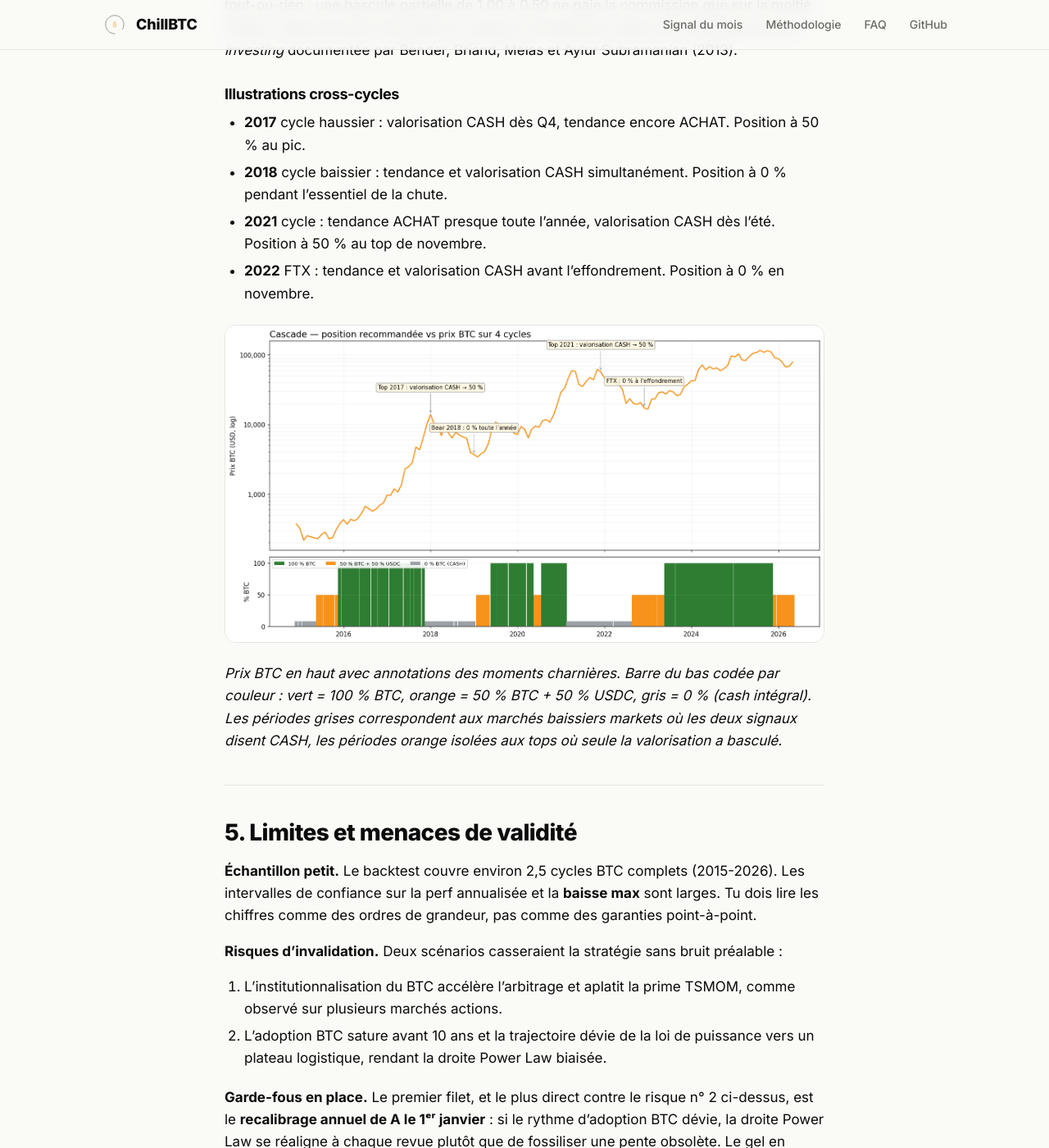
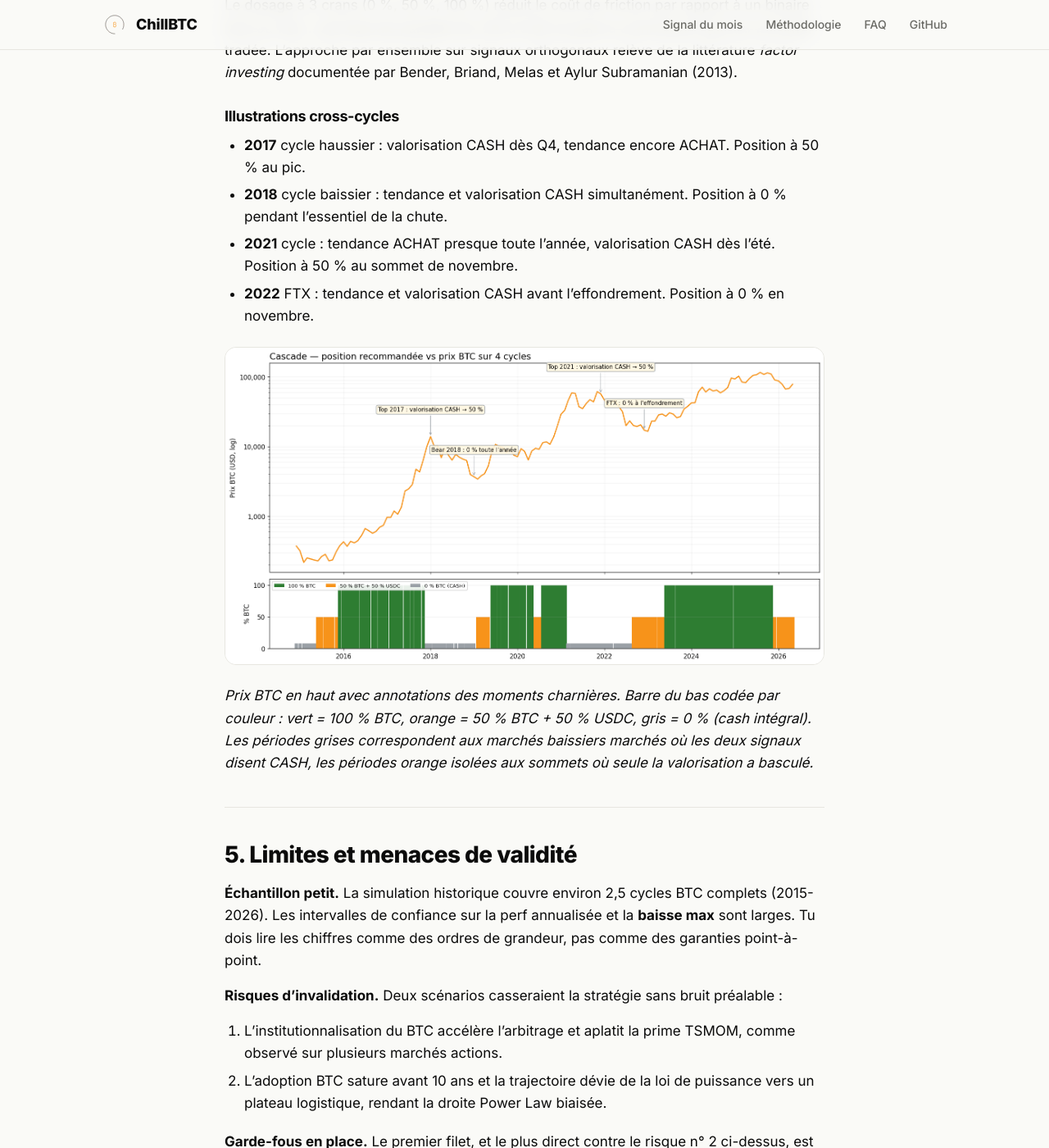
Before and after one commit to investchill/chillbtc, a Jekyll site: the page built from docs/methodologie.md, in a window 1280 px wide and 1400 px high, scrolled down 4245 px. Shown: the whole window at 82% size. Built offline with Jekyll 4.4.1, drawn with Linux system fonts in a browser that asks for light colours; some of the changed text lies outside the part shown.

Commit message:
docs(vocab): replace remaining anglicisms (backtest, warm-up, live, top, bottom, fair, markets, breakouts)
Final FR pass on user-visible content. Closes the 100 %-French audit
requested by the user. All internal code identifiers (Python names,
module imports like `chillbtc.backtest`, variable names like `fair`,
`close`) are kept as-is — they are not user-facing.

Replacements applied:

- **backtest** → **simulation historique** (or **simulation** when
  the phrase already contains "historique"). Affects docs/methodologie.md
  (×3), docs/index.html (×1), README.md (×3), and the builder's
  generated intro paragraphs + "début simulation" marker in monthly row.
- **warm-up tendance** → **amorçage tendance** in the builder's intro
  paragraphs for historique-annuel and historique-mensuel.
- **live** → **appliqués actuellement** / **réalité**: the two
  methodologie.md occurrences reformulated (§1 gel paragraph, §1
  anti-overfit note).
- **top / tops** → **sommet / sommets**: methodologie.md (×3 in
  illustrations historiques and figure caption), README.md (×1 in
  "timer les sommets").
- **bottom** → **creux**: methodologie.md (×2 in Power-Law valorisation
  illustrations).
- **fair** (in `close/fair`, `0,6 × fair`, `2,5 × fair`) →
  **juste-valeur**: methodologie.md (×4 in ratio prose + figure
  caption's bande de tolérance).
- **close/fair** → **prix/juste-valeur** (the ratio notation in
  illustrations historiques).
- **markets** → **marchés**: methodologie.md figure caption.
- **breakouts** → **cassures**: README.md anti-pattern bullet.

Tests green (33 passed).

Co-Authored-By: Claude Opus 4.7 (1M context) <noreply@anthropic.com>

```diff
--- a/docs/index.html
+++ b/docs/index.html
@@ -257,7 +257,7 @@
           <p>Oui, et c'est l'intérêt d'une méthode ouverte. Deux garde-fous stricts encadrent les propositions :</p>
           <ul>
             <li><strong>Rester sur la cadence « un coup d'œil par mois »</strong> : pas de décision intra-mois, pas de stop-loss, pas de règle qui demande de surveiller le prix au quotidien.</li>
-            <li><strong>Pas de sur-optimisation</strong> : la règle doit marcher sur une <strong>plage large</strong> de paramètres, pas sur un pic isolé du backtest historique. Le template d'issue <code>feature_request</code> sur GitHub te guide sur les checks à valider.</li>
+            <li><strong>Pas de sur-optimisation</strong> : la règle doit marcher sur une <strong>plage large</strong> de paramètres, pas sur un pic isolé de la simulation historique. Le template d'issue <code>feature_request</code> sur GitHub te guide sur les checks à valider.</li>
           </ul>
         </div>
       </details>
--- a/docs/methodologie.md
+++ b/docs/methodologie.md
@@ -31,7 +32,7 @@ que le second s'en rende compte.
 
 Ce choix de 2 signaux est aussi un choix **anti-overfit**. Un ensemble à 5 ou
 10 signaux optimisés simultanément sur ~180 observations mensuelles produirait
-un backtest flatteur et un live décevant. Deux signaux, chacun à 1 ou 2
+un résultat simulé flatteur et une réalité décevante. Deux signaux, chacun à 1 ou 2
 paramètres, restent auditables et robustes.
 
 ---
@@ -66,7 +67,7 @@ hors-échantillon qu'un pic étroit.
 Trois moments charnières où la tendance a pesé :
 
 - **2018-09** : la tendance bascule CASH après un retard de plusieurs mois
-  sur le top de janvier. La stratégie sort avant la chute de Q4 2018.
+  sur le sommet de janvier. La stratégie sort avant la chute de Q4 2018.
 - **2020-03** : la tendance reste CASH après le krach Covid. La stratégie
   rate le rebond en V. C'est le coût du lag TSMOM, assumé par construction.
 - **2022-04 à 2022-08** : la tendance reste CASH tout au long de la descente
@@ -155,7 +156,7 @@ Bender, Briand, Melas et Aylur Subramanian (2013).
 - **2018** cycle baissier : tendance et valorisation CASH simultanément.
   Position à 0 % pendant l'essentiel de la chute.
 - **2021** cycle : tendance ACHAT presque toute l'année, valorisation CASH dès
-  l'été. Position à 50 % au top de novembre.
+  l'été. Position à 50 % au sommet de novembre.
 - **2022** FTX : tendance et valorisation CASH avant l'effondrement. Position
   à 0 % en novembre.
 
@@ -164,14 +165,14 @@ Bender, Briand, Melas et Aylur Subramanian (2013).
 *Prix BTC en haut avec annotations des moments charnières. Barre du bas
 codée par couleur : vert = 100 % BTC, orange = 50 % BTC + 50 % USDC,
 gris = 0 % (cash intégral). Les périodes grises correspondent aux marchés baissiers
-markets où les deux signaux disent CASH, les périodes orange isolées aux
-tops où seule la valorisation a basculé.*
+marchés où les deux signaux disent CASH, les périodes orange isolées aux
+sommets où seule la valorisation a basculé.*
 
 ---
 
 ## 5. Limites et menaces de validité
 
-**Échantillon petit.** Le backtest couvre environ 2,5 cycles BTC complets
+**Échantillon petit.** La simulation historique couvre environ 2,5 cycles BTC complets
 (2015-2026). Les intervalles de confiance sur la perf annualisée et la
 **baisse max** sont larges. Tu dois lire les chiffres comme des ordres de grandeur, pas
 comme des garanties point-à-point.
@@ -232,5 +233,5 @@ Cette page a été rédigée avec l'assistance de Claude Opus 4.7 (Anthropic)
 pour le *drafting* du texte, la recherche et la vérification des
 références bibliographiques via DOI. Les auteurs du projet ChillBTC
 prennent l'entière responsabilité du contenu, ont vérifié chaque
-affirmation numérique contre le code et les artefacts de backtest, et
+affirmation numérique contre le code et les artefacts de simulation, et
 confirment qu'aucune IA ne figure comme autrice.
```
Also changed, not shown: other parts of docs/methodologie.md (+6 -5 lines), docs/historique-annuel.md (+2 -2 lines), docs/historique-mensuel.md (+3 -3 lines), docs/signaux.md (+1 -1 lines), README.md, 1 other file.
